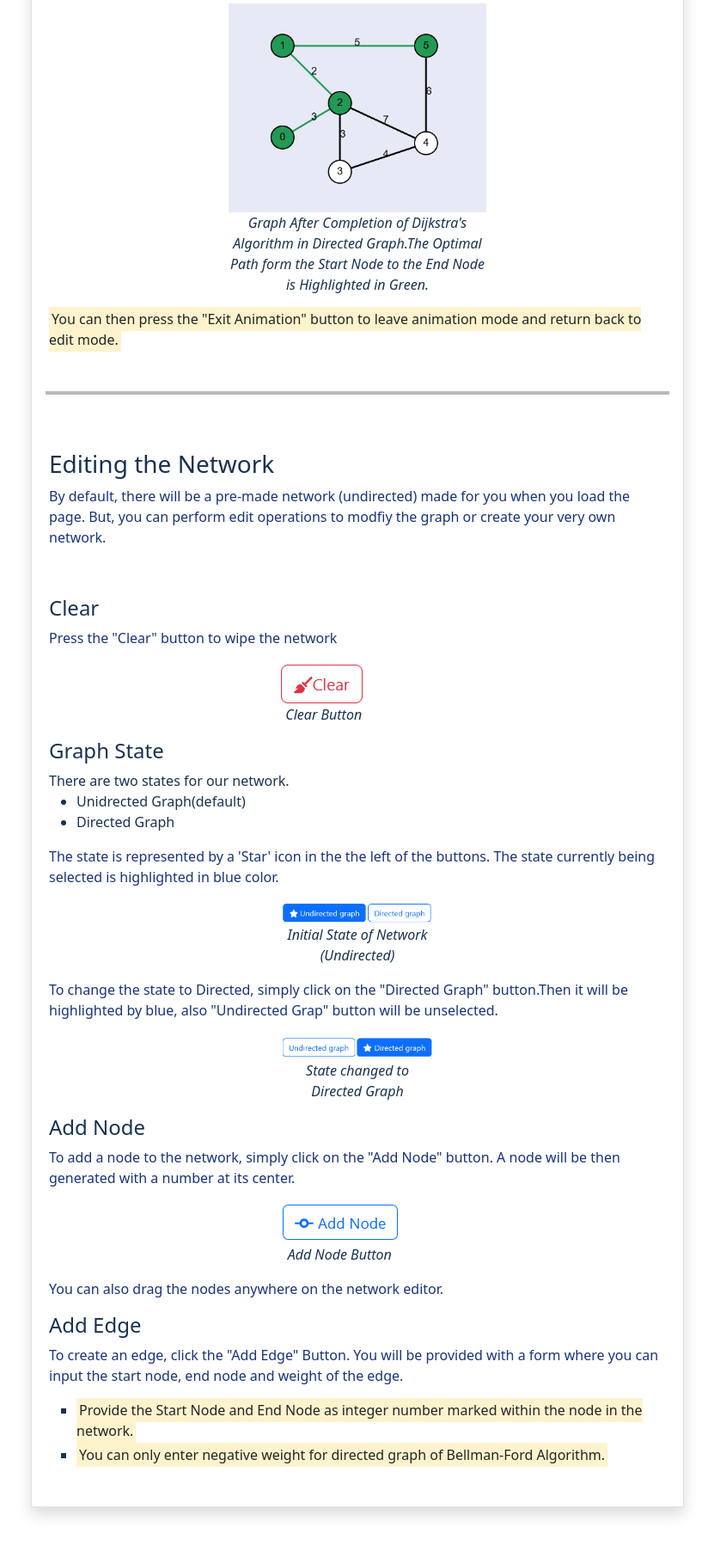
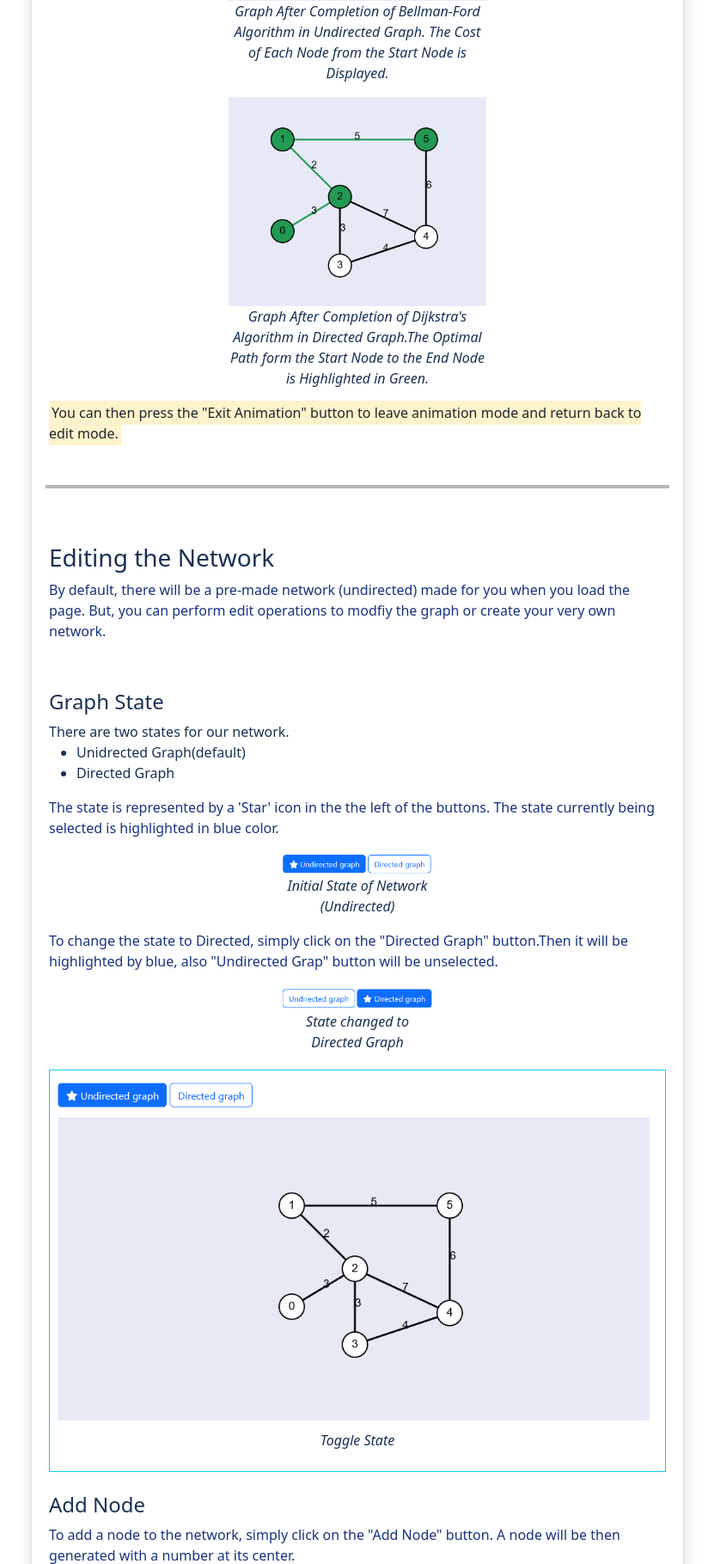
Before and after one commit to Aakash-Dutta/NRS, a Flask app: page /tutorial in a window 1280 px wide. Shown: the part 2783-4602 px from the top of the page at 86% size, without its empty margins (224-1055 px from the left). Run offline with Flask 3, Linux system fonts and the light colour scheme; some libraries are stand-ins or nearby versions.

Commit message:
added gifs in tutorial page

```diff
--- a/templates/tutorial.html
+++ b/templates/tutorial.html
@@ -31,7 +31,7 @@
             <li>
               <a href="#editing">Editing the Network</a>
               <ol type="a">
-                <li><a href="#state"></a>Graph State</li>
+                <li><a href="#state">Graph State</a></li>
                 <li><a href="#node">Add Node</a></li>
                 <li><a href="#edge">Add Edge</a></li>
                 <li><a href="#clear">Clear</a></li>
@@ -78,7 +78,7 @@
             will appear, asking for the start and end node respectively:
           </p>
 
-          <div class="col-lg-3 col-md-5 col-sm-4 mx-auto">
+          <div class="col-lg-5 col-md-8 col-sm-4 mx-auto">
             <figure class="figure text-center">
               <img
                 src="{{url_for('static', filename='assets/enter_start_node.png')}}"
@@ -87,7 +87,7 @@
               <figcaption class="fst-italic">Start Node Pop-up</figcaption>
             </figure>
           </div>
-          <div class="col-lg-3 col-md-8 col-sm-4 mx-auto">
+          <div class="col-lg-5 col-md-8 col-sm-4 mx-auto">
             <figure class="figure text-center">
               <img
                 src="{{url_for('static', filename='assets/enter_destination_node.png')}}"
@@ -205,17 +205,6 @@
       <!-- Editing the Network -->
       <div class="row mt-2">
         <div class="col-12 p-3">
-          <h4 id="clear">Clear</h4>
-          <p>Press the "Clear" button to wipe the network</p>
-          <div class="col-lg-3 col-md-5 col-sm-4 mx-auto">
-            <figure class="figure text-center">
-              <img
-                src="{{url_for('static', filename='assets/clear_button.png')}}"
-                class="img-fluid mx-auto d-block"
-              />
-              <figcaption class="fst-italic">Clear Button</figcaption>
-            </figure>
-          </div>
           <h4 id="state">Graph State</h4>
           There are two states for our network.
           <ul>
@@ -254,6 +243,15 @@
               </figcaption>
             </figure>
           </div>
+          <div class="col-12 mx-auto p-2 mt-1 border border-info mb-4">
+            <figure class="figure text-center">
+              <img
+                src="{{url_for('static', filename='assets/ToggleState.gif')}}"
+                class="img-fluid mx-auto d-block"
+              />
+              <figcaption class="fst-italic">Toggle State</figcaption>
+            </figure>
+          </div>
           <h4 id="node">Add Node</h4>
           <p>
             To add a node to the network, simply click on the "Add Node" button.
@@ -269,6 +267,17 @@
             </figure>
           </div>
           <p>You can also drag the nodes anywhere on the network editor.</p>
+          <div class="col-12 mx-auto p-2 mt-1 border border-info mb-4">
+            <figure class="figure text-center">
+              <img
+                src="{{url_for('static', filename='assets/DraggingNode.gif')}}"
+                class="img-fluid mx-auto d-block"
+              />
+              <figcaption class="fst-italic">
+                Adding Node & Dragging Feature
+              </figcaption>
+            </figure>
+          </div>
           <h4 id="edge">Add Edge</h4>
           <p>
             To create an edge, click the "Add Edge" Button. You will be provided
@@ -289,6 +298,29 @@
               >
             </li>
           </ul>
+          <div class="col-12 mx-auto p-2 mt-1 border border-info mb-4">
+            <figure class="figure text-center">
+              <img
+                src="{{url_for('static', filename='assets/AddingEdge.gif')}}"
+                class="img-fluid mx-auto d-block"
+              />
+              <figcaption class="fst-italic">Adding Edge</figcaption>
+            </figure>
+          </div>
+          <h4 id="clear">Clear</h4>
+          <p>Press the "Clear" button to wipe the network</p>
+          <div class="col-lg-3 col-md-5 col-sm-4 mx-auto">
+            <figure class="figure text-center">
+              <img
+                src="{{url_for('static', filename='assets/clear_button.png')}}"
+                class="img-fluid mx-auto d-block"
+              />
+              <figcaption class="fst-italic">Clear Button</figcaption>
+            </figure>
+          </div>
+
+          <hr class="" />
+          <p>Try out our <a href="/">editor</a>.</p>
         </div>
       </div>
     </div>
```
Also changed, not shown: static/behaviour.js (+9 -17 lines), static/assets/AddingEdge.gif (added), static/assets/DraggingNode.gif (added), static/assets/ToggleState.gif (added), 1 other file.
